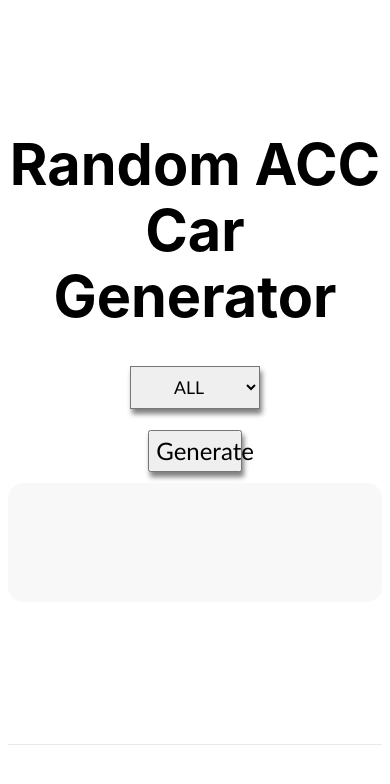
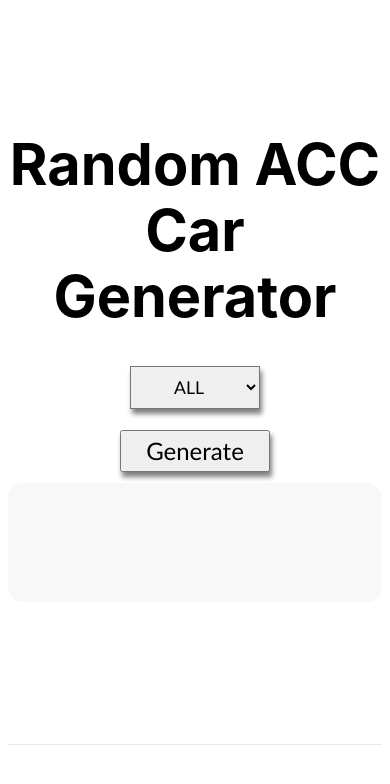
Before and after one commit to BulleyBulley/acc-random-generator, a Next.js app: page / in a window 390 px wide. Shown: the top 784 px of the page. Built offline with nearby package versions, Linux system fonts and the light colour scheme.

Commit message:
mobile tweaks

```diff
--- a/styles/Home.module.css
+++ b/styles/Home.module.css
@@ -8,7 +8,7 @@
 }
 
 .title a {
-  color: #0070f3;
+  color: #000000;
   text-decoration: none;
 }
 
@@ -84,12 +84,7 @@
   height: 1em;
 }
 
-@media (max-width: 600px) {
-  .grid {
-    width: 100%;
-    flex-direction: column;
-  }
-}
+
 
 
 .carClassSelectionContainer {
@@ -109,6 +104,7 @@
   font-family: inherit;
   font-size: 1.1rem;
   text-align: center;
+  color: black;
 }
 
 .generateContainer {
@@ -117,16 +113,17 @@
   align-items: center;
   justify-content: center;
   font-family: 'Gill Sans', 'Gill Sans MT', Calibri, 'Trebuchet MS', sans-serif;
-  width: 100%;
+  width: 40%;
   height: 5vh;
 }
 
 .generateBtn {
-  width: 25%;
+  width: 100%;
   height: 8vh;
   font-family: inherit;
   font-size: 1.5em;
   box-shadow: 2px 5px 5px grey;
+  color: black;
 }
 
 .showCarContainer {
```
